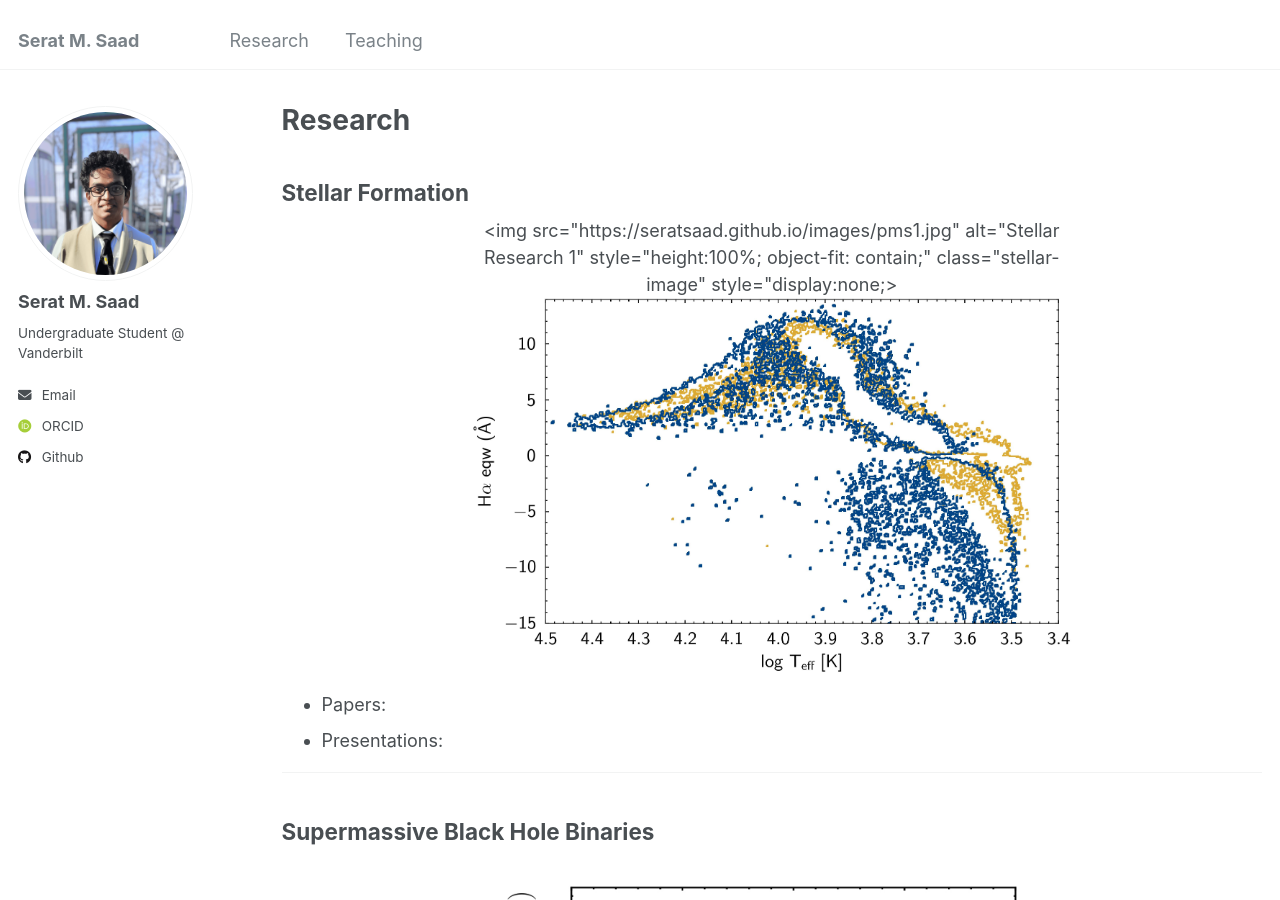
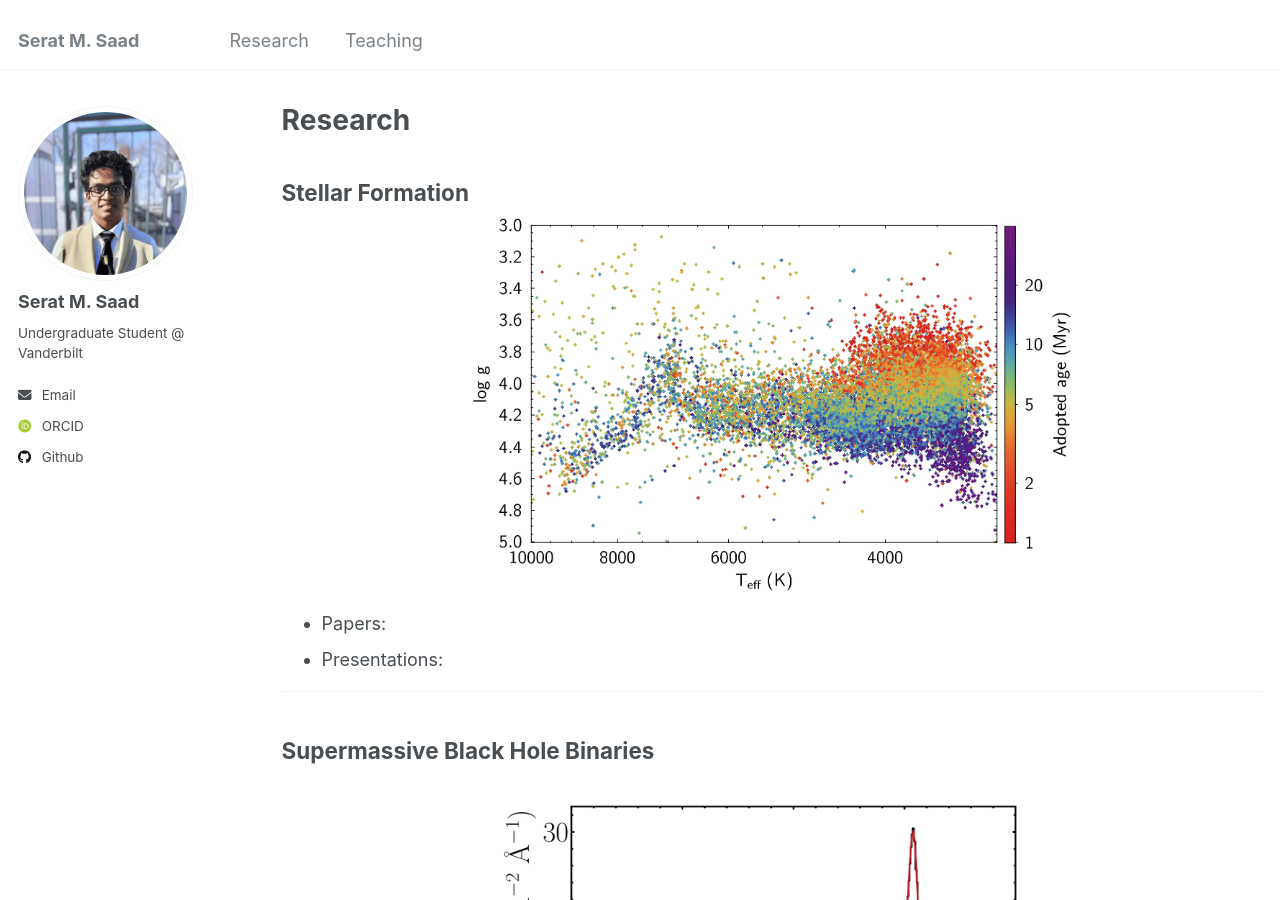
Before and after one commit to seratsaad/seratsaad.github.io, a Jekyll site: the page built from _pages/research.md, in a window 1280 px wide and 900 px high. Built offline with Jekyll 4.4.1, drawn with Linux system fonts in a browser that asks for light colours; some web fonts are replaced.

Commit message:
Update research.md

```diff
--- a/_pages/research.md
+++ b/_pages/research.md
@@ -9,7 +9,7 @@ author_profile: true
 
 <div style="text-align:center;">
   <div id="stellar-slider" style="position: relative; width: 100%; max-width: 600px; margin: auto;">
-    <img src="https://seratsaad.github.io/images/pms1.jpg" alt="Stellar Research 1" style="height:100%; object-fit: contain;" class="stellar-image" style="display:none;>
+    <img src="https://seratsaad.github.io/images/pms1.jpg" alt="Stellar Research 1" style="height:100%; object-fit: contain;" class="stellar-image" style="display:none;">
     <img src="https://seratsaad.github.io/images/pms2.jpg" alt="Stellar Research 2" style="height:100%; object-fit: contain;" class="stellar-image" style="display:none;">
     <img src="https://seratsaad.github.io/images/Halpha_eqw.jpg" alt="Stellar Research 4" style="height:100%; object-fit: contain;" class="stellar-image" style="display:none;">
   </div>
```
